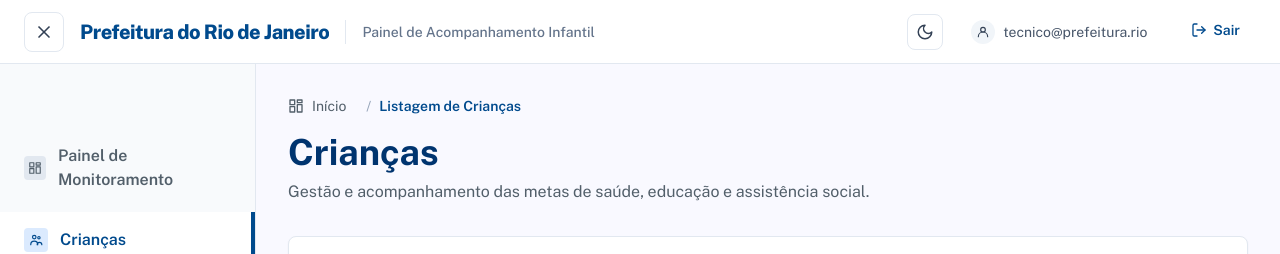
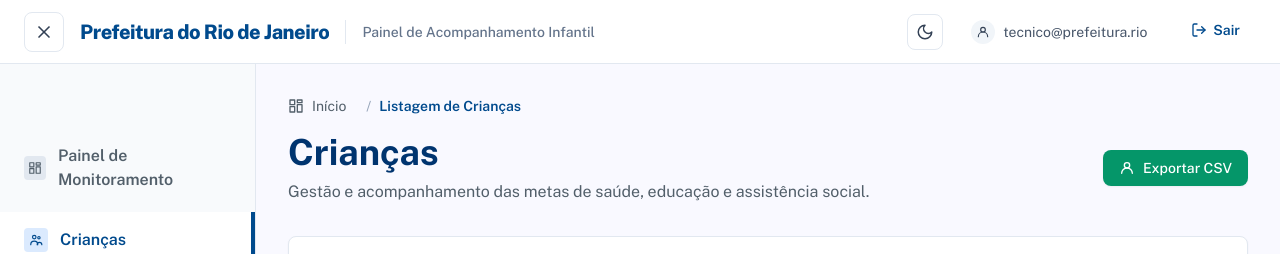
Before and after one commit to rochajrdev/painel-acompanhamento-infantil, a Next.js app in the folder frontend/: page /children in a window 1280 px wide. Shown: the top 254 px of the page. Built offline with nearby package versions, Linux system fonts and the light colour scheme; no server answers; sample sign-in values are in the browser's storage.

Commit message:
feat:  Adicionar funcionalidade de exportação para CSV os dados da página de Lista de crianças respeitando os filtros aplicados

```diff
--- a/frontend/app/(main)/children/page.tsx
+++ b/frontend/app/(main)/children/page.tsx
@@ -112,6 +112,62 @@ export default function ChildrenPage() {
     return child.saude !== null && child.educacao !== null && child.assistencia_social !== null;
   };
 
+  const handleExportCSV = async () => {
+    try {
+      setToast({ message: "Gerando CSV, aguarde...", type: "success" });
+
+      const params = new URLSearchParams();
+      params.set("page", "1");
+      params.set("pageSize", "10000"); // Busca até 10 mil registros para o CSV
+      if (debouncedFilters.q) params.set("q", debouncedFilters.q);
+      if (debouncedFilters.bairro) params.set("bairro", debouncedFilters.bairro);
+      if (debouncedFilters.revisado === "true") params.set("revisado", "true");
+      if (debouncedFilters.revisado === "false") params.set("revisado", "false");
+      if (debouncedFilters.incompleto === "true") params.set("incompleto", "true");
+
+      const data = await fetchWithAuth<ChildrenResponse>(`/children?${params.toString()}`, {
+        method: "GET"
+      });
+
+      const allChildren = data.items ?? [];
+
+      if (allChildren.length === 0) {
+        setToast({ message: "Nenhum dado para exportar.", type: "error" });
+        return;
+      }
+
+      const headers = ["ID", "Nome", "Bairro", "Idade", "Revisado", "Incompleto", "Alerta"];
+      const rows = allChildren.map(child => [
+        child.id,
+        `"${child.nome}"`, // Aspas para evitar quebra caso o nome tenha vírgulas
+        `"${child.bairro}"`,
+        getIdade(child.data_nascimento),
+        child.revisado_em ? "Sim" : "Não",
+        isComplete(child) ? "Não" : "Sim",
+        hasAlerts(child) ? "Sim" : "Não"
+      ]);
+
+      const csvContent = [
+        headers.join(","),
+        ...rows.map(e => e.join(","))
+      ].join("\n");
+
+      const blob = new Blob([csvContent], { type: "text/csv;charset=utf-8;" });
+      const url = URL.createObjectURL(blob);
+      const link = document.createElement("a");
+      link.href = url;
+      link.setAttribute("download", `criancas_${new Date().toISOString().split("T")[0]}.csv`);
+      document.body.appendChild(link);
+      link.click();
+      document.body.removeChild(link);
+
+      setToast({ message: "Download iniciado!", type: "success" });
+    } catch (error) {
+      console.error("Erro ao exportar CSV:", error);
+      setToast({ message: "Erro ao exportar CSV.", type: "error" });
+    }
+  };
+
   return (
     <div className="animate-in fade-in duration-500">
       <nav className="mb-4 flex text-sm text-[#525F6A]" aria-label="Breadcrumb">
@@ -131,11 +187,20 @@ export default function ChildrenPage() {
         </ol>
       </nav>
 
-      <div className="mb-8">
-        <h1 className="text-3xl font-bold text-[#00346f] dark:text-blue-400 sm:text-4xl">Crianças</h1>
-        <p className="mt-2 max-w-2xl text-[#525F6A] dark:text-slate-400">
-          Gestão e acompanhamento das metas de saúde, educação e assistência social.
-        </p>
+      <div className="mb-8 flex flex-col sm:flex-row sm:items-center sm:justify-between gap-4">
+        <div>
+          <h1 className="text-3xl font-bold text-[#00346f] dark:text-blue-400 sm:text-4xl">Crianças</h1>
+          <p className="mt-2 max-w-2xl text-[#525F6A] dark:text-slate-400">
+            Gestão e acompanhamento das metas de saúde, educação e assistência social.
+          </p>
+        </div>
+        <button
+          onClick={handleExportCSV}
+          className="inline-flex items-center justify-center rounded-lg bg-emerald-600 px-4 py-2 text-sm font-medium text-white shadow-sm transition-colors hover:bg-emerald-700 focus:outline-none focus:ring-2 focus:ring-emerald-500 focus:ring-offset-2 dark:focus:ring-offset-slate-900"
+        >
+          <Icon name="download" className="mr-2 h-4 w-4" />
+          Exportar CSV
+        </button>
       </div>
 
       <div className="mb-6 rounded-lg border border-slate-200 dark:border-slate-800 bg-white dark:bg-slate-900 p-4 shadow-sm">
```
Also changed, not shown: 1 other file (tests, documents, lock files or other folders).
